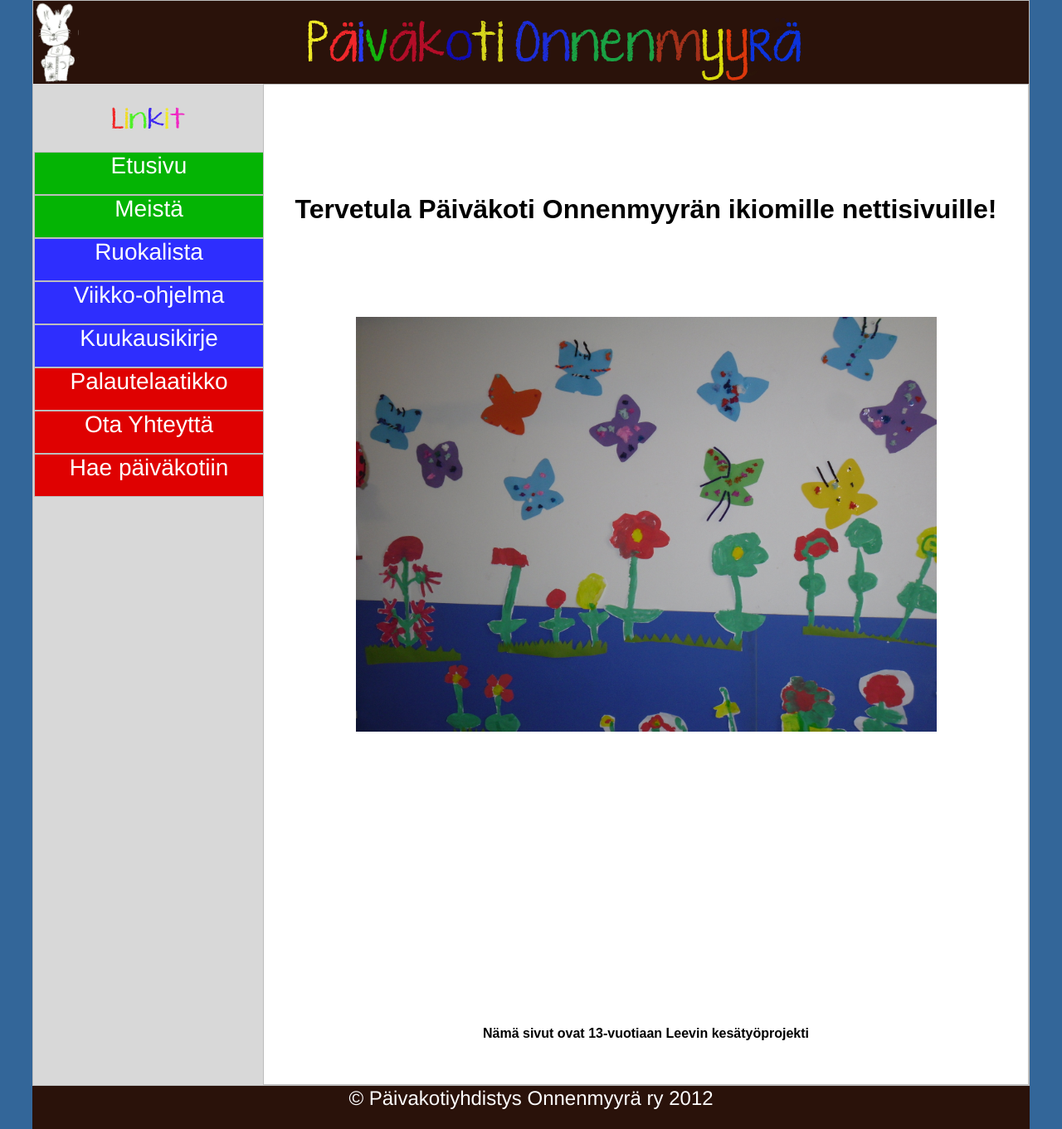
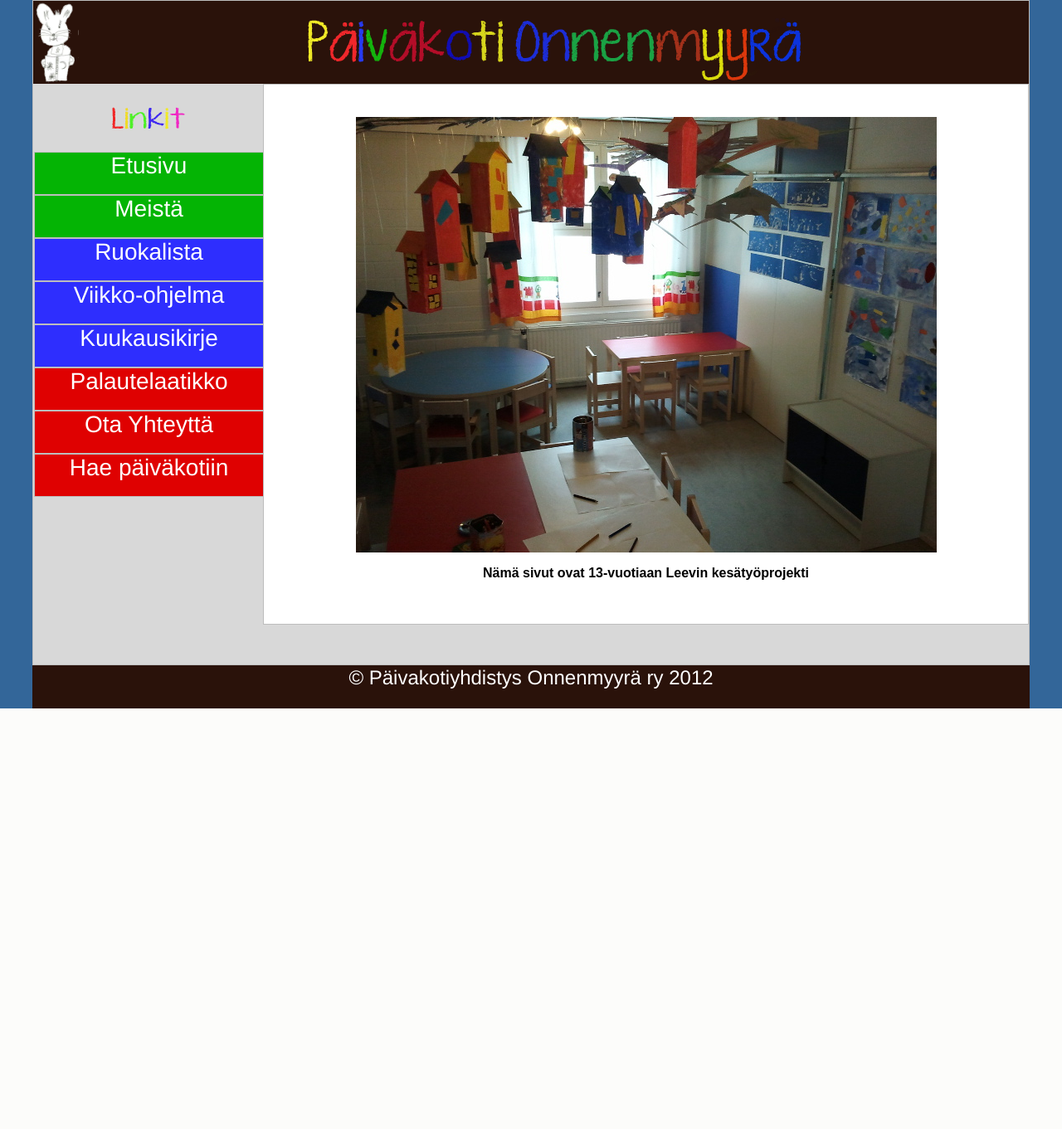
Before and after one commit to ronkkol/onnenmyyra, a PHP site: page / in a window 1280 px wide. Shown: the whole page at 83% size. After the commit the page ends 854 px from the top, so only its background shows below. Run offline with PHP 8.4, Linux system fonts and the light colour scheme.

Commit message:
changed main image and removed welcome text

```diff
--- a/index.php
+++ b/index.php
@@ -7,8 +7,9 @@
 				<?php include('includes/header.php'); ?>
 				<?php include('includes/sidebar.php'); ?>
 				<div id='content' align='center' class='height'>
-					<h1><br><br><br>Tervetula Päiväkoti Onnenmyyrän ikiomille nettisivuille!<br><br><br><br>
-					<img src='kuvat/019.jpg' width='700' height='500' /><br><br><br><br><br><br><br><br><br><br></h1>
+					<h1></h1>
+                    <br />
+                    <img src='kuvat/onnenmyyra-interior.jpg' width='700' height='525' />
 					<p><b>Nämä sivut ovat 13-vuotiaan Leevin kesätyöprojekti</b></p><br><br>
 				</div><!-- end of content. -->
 			</div><!-- end of cwrap. -->
```
Also changed, not shown: kuvat/onnenmyyra-interior.jpg (added).
